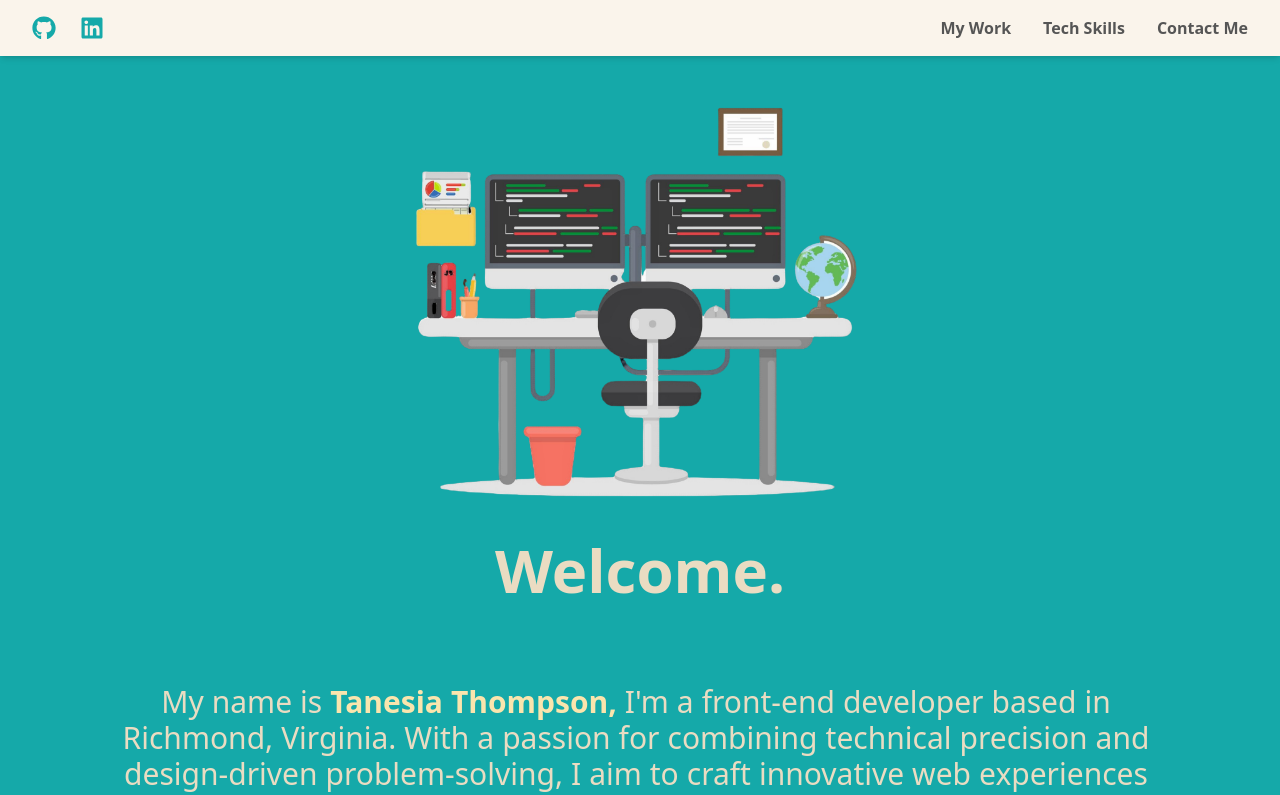
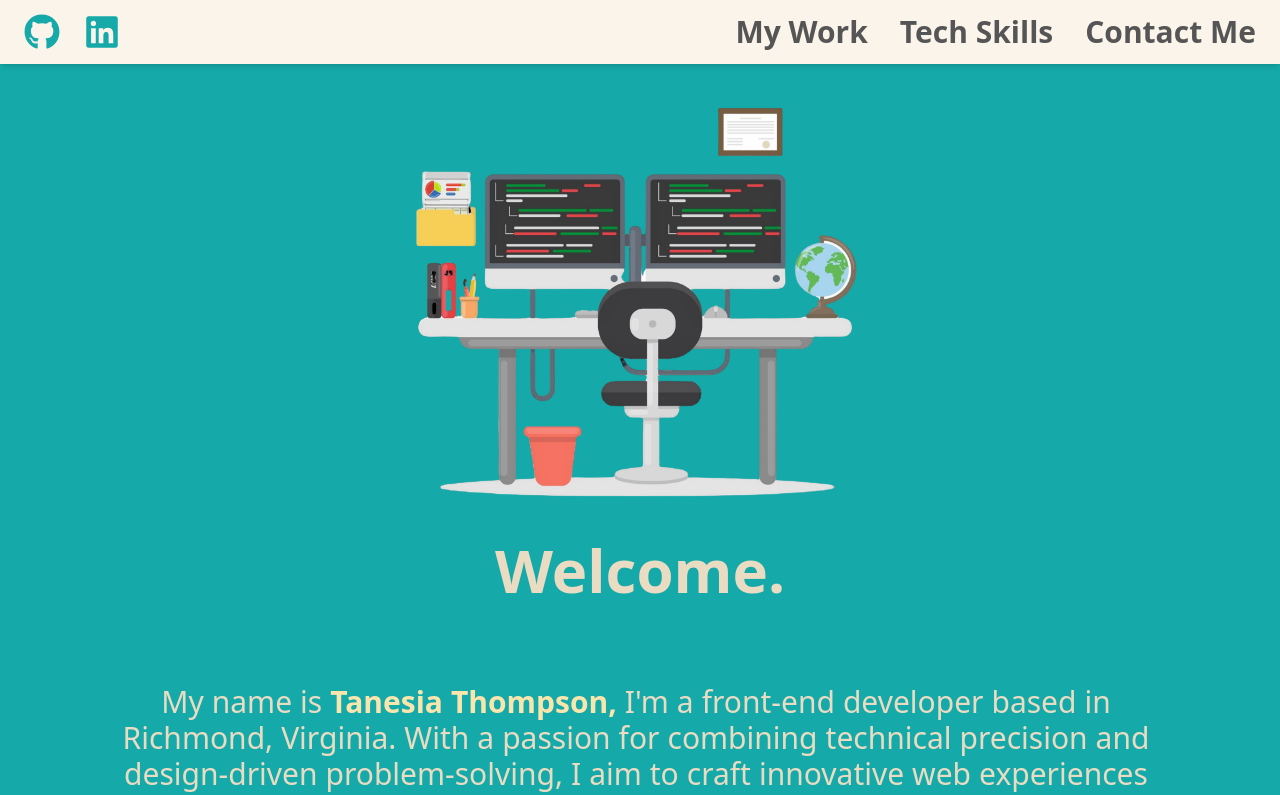
Before and after one commit to Tthompson8416/tanesiacodes, a React (Vite) app: page / in a window 1280 px wide. Shown: the top 795 px of the page. Built offline with nearby package versions, Linux system fonts and the light colour scheme.

Commit message:
Navbar links size increased

```diff
--- a/src/components/IntroSection.jsx
+++ b/src/components/IntroSection.jsx
@@ -41,6 +41,9 @@ const IntroSection = () => {
       <Navbar />
 
       <div className="min-h-screen bg-custom-intro-bg flex flex-col items-center justify-center p-0 pt-18 lg:pb-56 relative overflow-hidden">
+
+      <div className="absolute bottom-0 left-0 w-full h-32 bg-gradient-to-b from-transparent to-custom-gradient"></div>
+
         <motion.img
           src={ProfileImage}
           alt="Profile"
--- a/src/components/NavBar.jsx
+++ b/src/components/NavBar.jsx
@@ -21,29 +21,51 @@ const Navbar = () => {
       initial="hidden"
       animate="visible"
       variants={slideDownVariants}
-      className="fixed top-0 left-0 w-full bg-custom-dark h-14 flex items-center justify-between px-8 shadow-md z-50"
+      className="fixed top-0 left-0 w-full bg-custom-dark h-24 flex items-center justify-between px-4 sm:px-6 shadow-md z-50 sm:h-20 md:h-16"
     >
+      {/* Container for Icons and Links */}
+      <div className="flex flex-col sm:flex-row sm:items-center sm:justify-between w-full">
         {/* Icons Section */}
-      <div className="flex gap-6">
-        <a href="https://github.com/Tthompson8416" target="_blank" rel="noopener noreferrer">
-          <FaGithub className="text-custom-accent text-2xl hover:text-custom-gradient" />
+        <div className="flex justify-center sm:justify-start gap-4 sm:gap-6 mb-2 sm:mb-0">
+          <a
+            href="https://github.com/Tthompson8416"
+            target="_blank"
+            rel="noopener noreferrer"
+            aria-label="GitHub"
+          >
+            <FaGithub className="text-custom-accent text-3xl sm:text-4xl hover:text-custom-gradient" />
           </a>
-        <a href="https://www.linkedin.com/in/tanesia-thompson-08a650246/" target="_blank" rel="noopener noreferrer">
-          <FaLinkedin className="text-custom-accent text-2xl hover:text-custom-gradient" />
+          <a
+            href="https://www.linkedin.com/in/tanesia-thompson-08a650246/"
+            target="_blank"
+            rel="noopener noreferrer"
+            aria-label="LinkedIn"
+          >
+            <FaLinkedin className="text-custom-accent text-3xl sm:text-4xl hover:text-custom-gradient" />
           </a>
         </div>
 
         {/* Navigation Links */}
-      <div className="flex gap-8 text-custom-gh font-semibold">
-        <a href="#projects" className="hover:text-custom-gradient">
+        <div className="flex gap-4 sm:gap-8 justify-center sm:justify-end text-custom-gh font-semibold text-sm lg:text-3xl sm:text-lg whitespace-nowrap">
+          <a
+            href="#projects"
+            className="hover:text-custom-accent"
+          >
             My Work
           </a>
-        <a href="#techskills" className="hover:text-custom-gradient">
+          <a
+            href="#techskills"
+            className="hover:text-custom-accent"
+          >
             Tech Skills
           </a>
-        <a href="#contact" className="hover:text-custom-gradient">
+          <a
+            href="#contact"
+            className="hover:text-custom-accent"
+          >
             Contact Me
           </a>
+        </div>
       </div>
     </motion.nav>
   );
```
Lines whose indentation alone changed are shown as unchanged.
